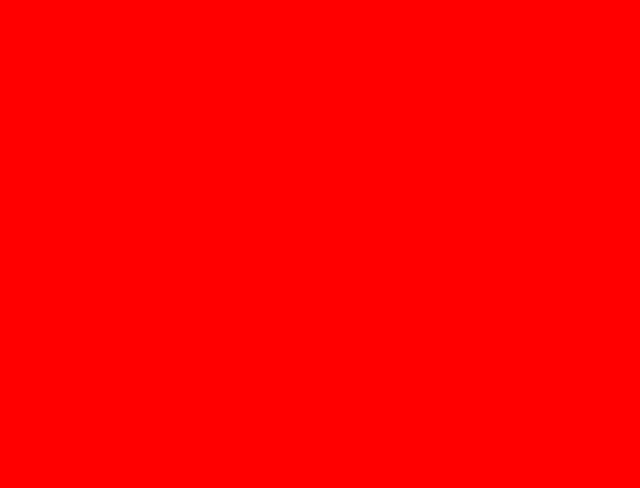
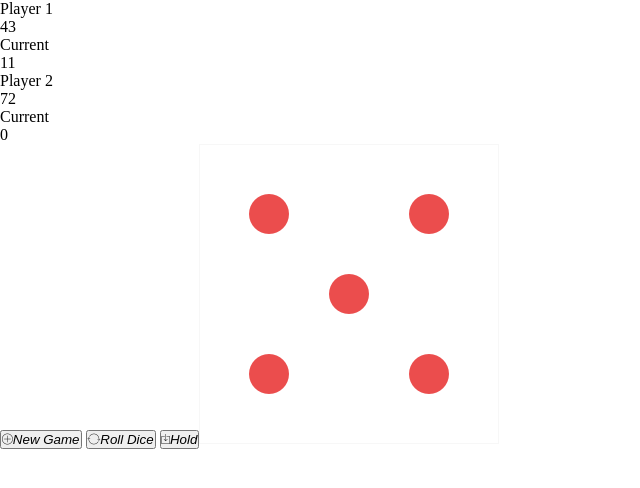
Before and after one commit to St3ve89/js-dice-game, a website: page src/index.pug in a window 1280 px wide. Shown: the whole page, without its empty margins (0-640 px from the left). Drawn offline with nearby package versions, Linux system fonts and the light colour scheme; files that its build step writes are made by us from their sources; files whose address does not match are found by name.

Commit message:
Finis with the mockup and start styling

```diff
--- a/src/index.pug
+++ b/src/index.pug
@@ -4,6 +4,31 @@ html(lang="en")
     meta(charset="UTF-8")
     meta(name="viewport", content="width=device-width, initial-scale=1.0")
     meta(http-equiv="X-UA-Compatible", content="ie=edge")
-    link(rel="stylesheet", href="style.css")
+    link(href="https://fonts.googleapis.com/css?family=Lato:100,300,600" rel="stylesheet" type="text/css")
+    link(href="http://code.ionicframework.com/ionicons/2.0.1/css/ionicons.min.css" rel="stylesheet" type="text/css")
+    link(rel="stylesheet", href="/style.css")
     title Dice Game
   body
+    .wrapper.clearfix
+      .player-0-panel.active
+        .player-name#name-0 Player 1
+        .player-score#score-0 43
+        .player-current-box
+          .player-current-label Current
+          .player-current-score#current-0 11
+      .player-1-panel
+        .player-name#name-0 Player 2
+        .player-score#score-0 72
+        .player-current-box
+          .player-current-label Current
+          .player-current-score#current-0 0
+
+      button.btn-new
+        i.ion-ios-plus-outline New Game
+      button.btn-roll
+        i.ion-ios-loop Roll Dice
+      button.btn-hold
+        i.ion-ios-download-outline Hold
+
+      img(src="/asset/image/dice-5.png", alt="Dice").dice
+      script(src="asset/js/main.js")
--- a/src/style.scss
+++ b/src/style.scss
@@ -1,3 +1,20 @@
+* {
+  margin: 0;
+  padding: 0;
+  box-sizing: border-box;
+}
+
+.clearfix {
+
+  &:after {
+    content: '';
+    display: table;
+    clear: both;
+  }
+}
+
 body {
-  background: red;
+  background-image: linear-gradient(rgba(62, 20, 20, 0.4), rgba(62, 20, 20, 0.4), url(_asset/image/back.jpg));
+  background-size: cover;
+  background-position: center;
 }
```
